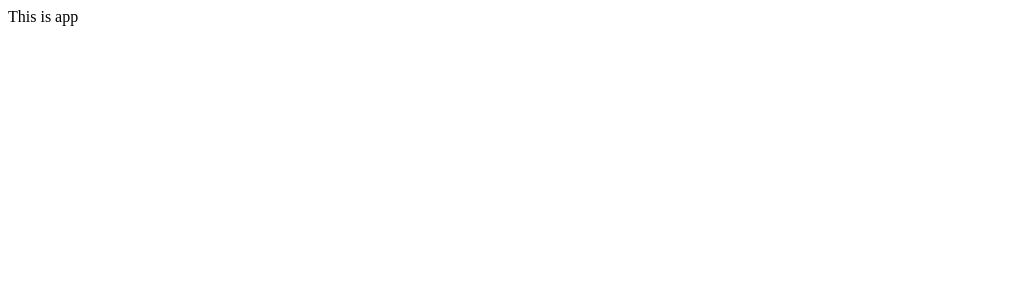
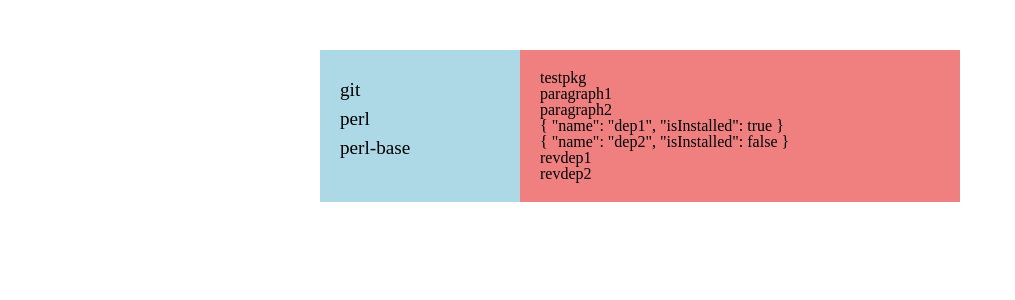
Before and after one commit to triihim/package-viewer, a Vue app in the folder frontend/: page / in a window 1280 px wide. Shown: the top 300 px of the page, without its empty margins (0-1015 px from the left). Built offline with nearby package versions, Linux system fonts and the light colour scheme.

Commit message:
Frontend scaffold

```diff
--- a/frontend/package.json
+++ b/frontend/package.json
@@ -16,9 +16,10 @@
     "@babel/core": "^7.8.3",
     "@babel/preset-env": "^7.8.3",
     "babel-loader": "^8.0.6",
+    "clean-webpack-plugin": "^3.0.0",
     "css-loader": "^3.4.2",
+    "html-webpack-plugin": "^3.2.0",
     "vue-loader": "^15.8.3",
-    "html-webpack-plugin": "^3.2.0",
     "vue-template-compiler": "^2.6.11",
     "webpack": "^4.41.5",
     "webpack-cli": "^3.3.10",
--- a/frontend/src/App.vue
+++ b/frontend/src/App.vue
@@ -1,15 +1,46 @@
 <template>
-    <div>
-        This is app
+    <div id="container">
+        <package-list v-on:package-select="showDetails($event)"></package-list>
+        <package-details v-bind:pkg="pkg"></package-details>
     </div>
 </template>
 
 <script>
+import packageList from "./components/PackageList.vue";
+import packageDetails from "./components/PackageDetails.vue";
+
 export default {
-
+    components: {
+        "package-list": packageList,
+        "package-details": packageDetails
+    },
+    data: function() {
+        return {
+            pkg: {
+                packageName: "testpkg",
+                description: ["paragraph1", "paragraph2"],
+                dependencies: [{name:"dep1", isInstalled: true}, {name:"dep2", isInstalled: false}],
+                reverseDependencies: ["revdep1", "revdep2"]
+            }
+        }
+    },
+    methods: {
+        showDetails: function(packageName) {
+            this.pkg.packageName = packageName;
+        }
+    }
 }
 </script>
 
 <style scoped>
-
+    #container {
+        margin: 50px auto;
+        width: 90%;
+        display: flex;
+    }
+    @media only screen and (min-width: 1100px) {
+        #container {
+            width: 50%;
+        }
+    }
 </style>
--- /dev/null
+++ b/frontend/src/components/PackageDetails.vue
@@ -0,0 +1,28 @@
+<template>
+    <div id="details">
+        <h2>{{pkg.packageName}}</h2>
+        <p v-for="(paragraph, i) in pkg.description" v-bind:key="i">{{paragraph}}</p>
+        <ul>
+            <li v-for="(d, i) in pkg.dependencies" v-bind:key="i">{{d}}</li>
+        </ul>
+        <ul>
+            <li v-for="(d, i) in pkg.reverseDependencies" v-bind:key="i">{{d}}</li>
+        </ul>
+    </div>
+</template>
+
+<script>
+export default {
+    props: {
+        pkg: Object
+    }
+}
+</script>
+
+<style scoped>
+    #details {
+        flex: 2;
+        background-color: lightcoral;
+        padding: 20px;
+    }
+</style>
--- /dev/null
+++ b/frontend/src/components/PackageList.vue
@@ -0,0 +1,38 @@
+<template>
+    <div id="package-list">
+        <ul>
+            <li v-for="(pkg, i) in packages" v-bind:key="i" v-on:click="viewPackage(pkg)">
+                {{pkg}}
+            </li>
+        </ul>
+    </div>
+</template>
+
+<script>
+export default {
+    data: function() {
+        return {
+            packages: ["git", "perl", "perl-base"]
+        }
+    },
+    methods: {
+        viewPackage: function(packageName) {
+            this.$emit("package-select", packageName);
+        }
+    }
+}
+</script>
+
+<style scoped>
+    #package-list {
+        background-color: lightblue;
+        flex: 1;
+    }
+    ul {
+        padding: 20px;
+    }
+    li {
+        font-size: 1.2rem;
+        margin: 10px 0;
+    }
+</style>
--- /dev/null
+++ b/frontend/src/css/main.css
@@ -0,0 +1,5 @@
+@import "./reset.css";
+
+html {
+    font-size: 16px;
+}
--- /dev/null
+++ b/frontend/src/css/reset.css
@@ -0,0 +1,48 @@
+/* http://meyerweb.com/eric/tools/css/reset/
+   v2.0 | 20110126
+   License: none (public domain)
+*/
+
+html, body, div, span, applet, object, iframe,
+h1, h2, h3, h4, h5, h6, p, blockquote, pre,
+a, abbr, acronym, address, big, cite, code,
+del, dfn, em, img, ins, kbd, q, s, samp,
+small, strike, strong, sub, sup, tt, var,
+b, u, i, center,
+dl, dt, dd, ol, ul, li,
+fieldset, form, label, legend,
+table, caption, tbody, tfoot, thead, tr, th, td,
+article, aside, canvas, details, embed,
+figure, figcaption, footer, header, hgroup,
+menu, nav, output, ruby, section, summary,
+time, mark, audio, video {
+	margin: 0;
+	padding: 0;
+	border: 0;
+	font-size: 100%;
+	font: inherit;
+	vertical-align: baseline;
+}
+/* HTML5 display-role reset for older browsers */
+article, aside, details, figcaption, figure,
+footer, header, hgroup, menu, nav, section {
+	display: block;
+}
+body {
+	line-height: 1;
+}
+ol, ul {
+	list-style: none;
+}
+blockquote, q {
+	quotes: none;
+}
+blockquote:before, blockquote:after,
+q:before, q:after {
+	content: '';
+	content: none;
+}
+table {
+	border-collapse: collapse;
+	border-spacing: 0;
+}
--- a/frontend/src/main.js
+++ b/frontend/src/main.js
@@ -1,3 +1,4 @@
+import "./css/main.css";
 import Vue from "vue";
 import App from "./App.vue";
 
--- a/frontend/webpack.config.js
+++ b/frontend/webpack.config.js
@@ -1,6 +1,7 @@
 const path = require("path");
 const VueLoaderPlugin = require("vue-loader/lib/plugin");
 const HtmlLoaderPlugin = require("html-webpack-plugin");
+const { CleanWebpackPlugin } = require("clean-webpack-plugin");
 
 module.exports = {
     entry: "./src/main.js",
@@ -30,6 +31,7 @@
     },
     plugins: [
         new VueLoaderPlugin(),
+        new CleanWebpackPlugin(),
         new HtmlLoaderPlugin({
             template: "./src/template.html"
         })
```
Also changed, not shown: 1 other file (tests, documents, lock files or other folders).
